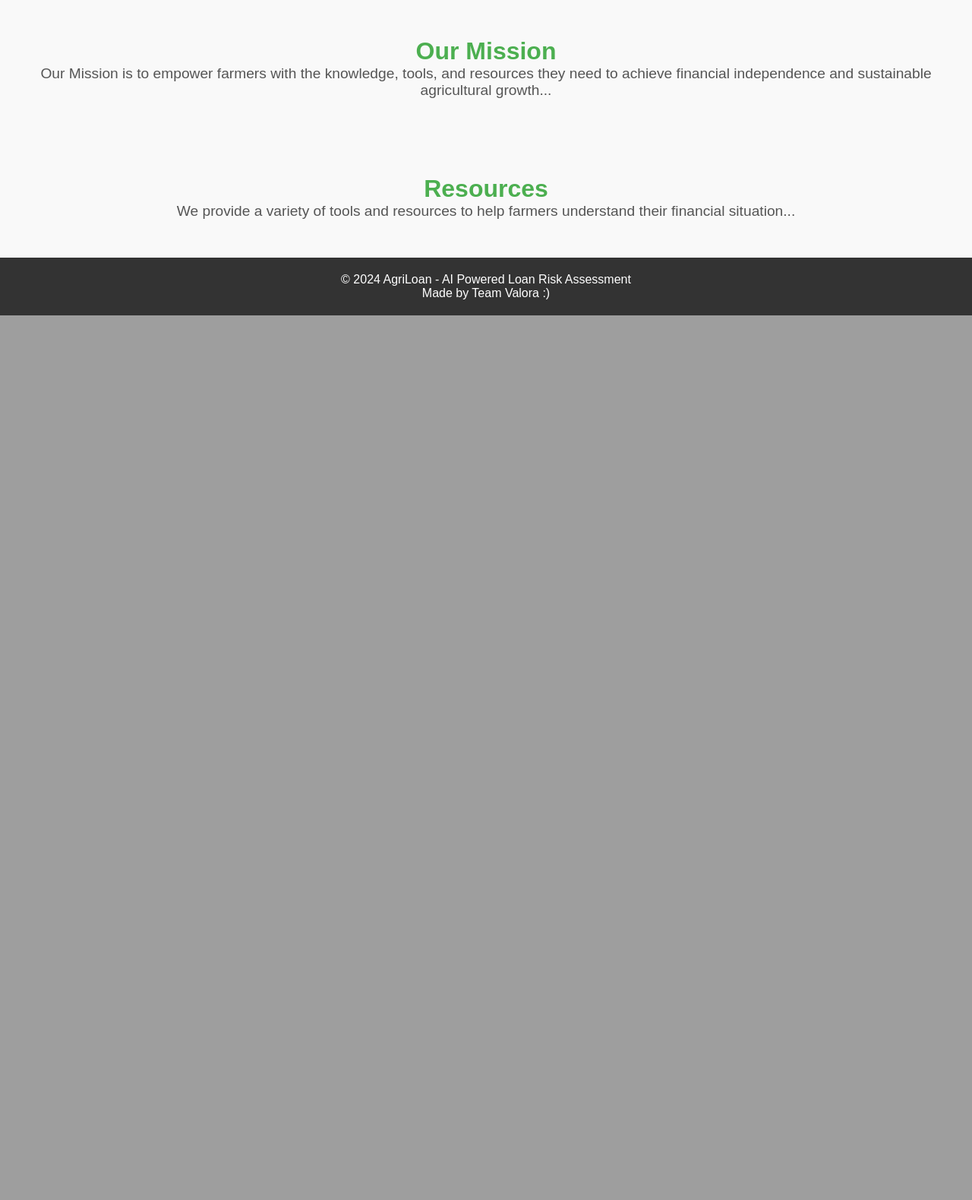
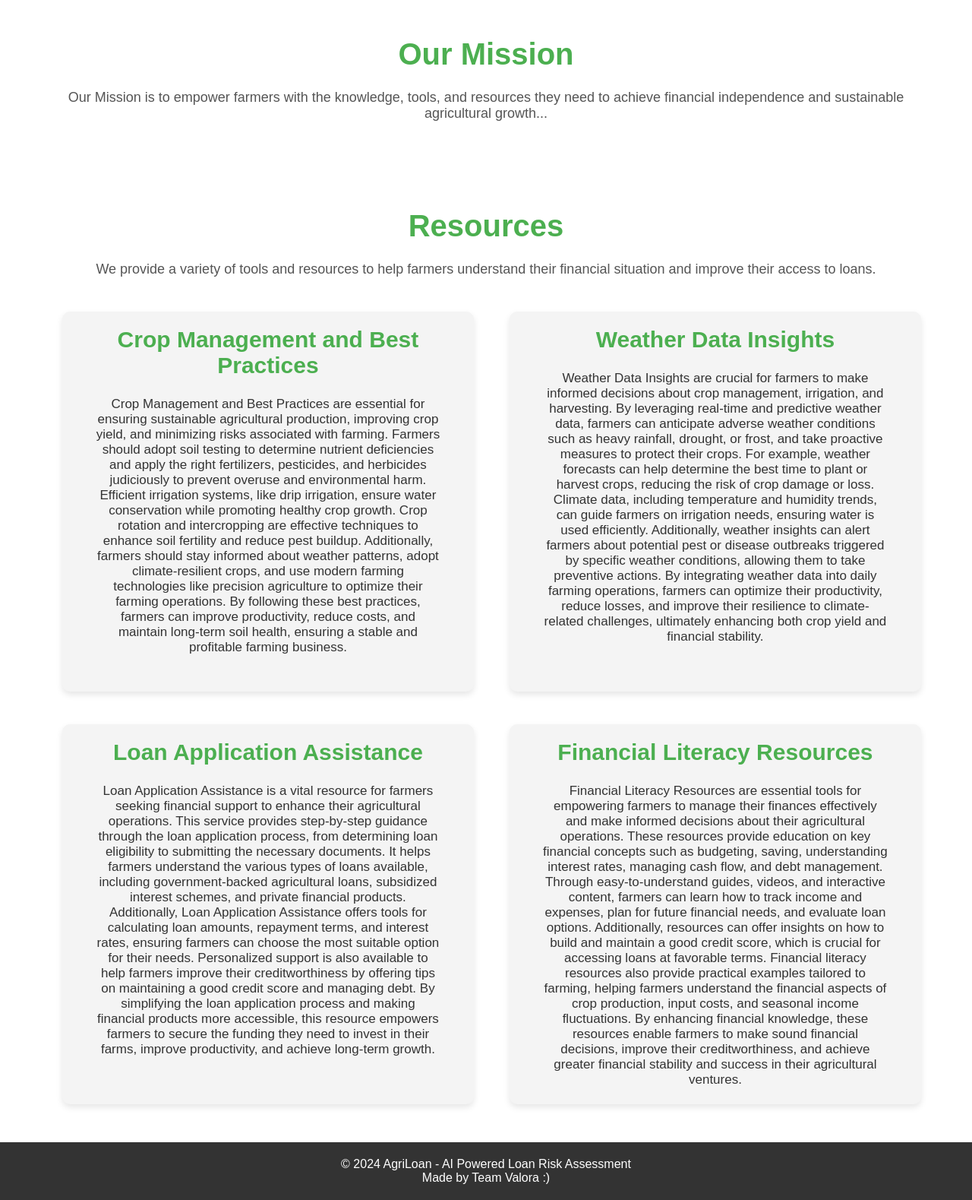
Before and after one commit to YashikaGupta09/AgriLoan, a Django app: page / in a window 1280 px wide. Shown: the part 532-2111 px from the top of the page at 76% size. Before the commit the page ends 947 px from the top, so only its background shows below. Run offline with Django 5.2, Linux system fonts and the light colour scheme.

Commit message:
Some corrections.

```diff
--- a/loan_assessment/statics/css/styles.css
+++ b/loan_assessment/statics/css/styles.css
@@ -1,4 +1,3 @@
-/* Reset some default styles */
         * {
             margin: 0;
             padding: 0;
@@ -7,7 +6,7 @@
 
         body {
             font-family: Arial, sans-serif;
-    background-color: #f9f9f9;
+            background-color: #ffffff;
             padding-top: 50px;
         }
 
@@ -19,10 +18,10 @@ nav {
             justify-content: space-between;
             align-items: center;
             box-shadow: 0 4px 8px rgba(0, 0, 0, 0.1);
-    position: fixed;
-    top: 0;
-    left: 0;
-    width: 100%;
+            position: fixed;  /* Makes the nav fixed at the top */
+            top: 7px;           /* Positions the nav at the very top */
+            left: 0;          /* Aligns it to the left of the page */
+            width: 100%;      /* Ensures the nav stretches across the full width */
             z-index: 1000;
         }
 
@@ -34,9 +33,17 @@ nav .logo img {
 
         nav ul {
             list-style: none;
+            padding: 0;
+            margin: 0;
             display: flex;
             gap: 32px;
+            justify-content: left;
+            flex-grow: 1;
             margin-left: 53px;
+        }
+
+        nav ul li {
+            display: inline;
         }
 
         nav ul li a {
@@ -50,13 +57,13 @@ nav ul li a {
 
         nav ul li a:hover {
             background-color: #45a049;
-    font-weight: bold;
-    text-decoration: underline;
+            font-weight: bold; /* Make the text bold on hover */
+            text-decoration: underline; /* Underline the text on hover */
         }
 
         /* Hero section */
         .hero {
-    background: url("{% static 'loanassessment/images/hero.jpg' %}") no-repeat center center/cover;
+            background: url('https://png.pngtree.com/thumb_back/fh260/background/20210302/pngtree-crop-green-rice-light-effect-wallpaper-image_571433.jpg') no-repeat center center/cover;
             color: white;
             padding: 156px 20px;
             text-align: center;
@@ -111,30 +118,33 @@ footer a {
         }
 
         .content h2 {
-    font-size: 2rem;
+            font-size: 2.5rem;
             color: #4CAF50;
         }
 
         .content p {
-    font-size: 1.2rem;
+            font-size: 18px;
             color: #555;
+            margin-top: 12px;
+            padding: 12px 24px 15px 24px;
         }
 
+        /* Resources Section */
         .cards-container {
             display: grid;
-    grid-template-columns: repeat(2, 1fr);
+            grid-template-columns: repeat(2, 1fr); /* 2 cards in each row */
             gap: 43px 0;
             margin-top: 30px;
             margin-left: 62px;
         }
 
         .card {
-    background-color: #1f5b20;
+            background-color: #f4f4f4;
             border-radius: 10px;
             padding: 20px;
             box-shadow: 0 4px 8px rgba(0, 0, 0, 0.1);
             transition: transform 0.3s ease, box-shadow 0.3s ease;
-    width: 92%;
+            width: 92%;  /* This ensures the card fills the width of its grid cell */
             height: 500px;
         }
 
@@ -145,12 +155,11 @@ footer a {
 
         .card h3 {
             font-size: 30px;
-    color: #fefffe;
+            color: #4CAF50;
             margin-bottom: 10px;
-    text-transform: uppercase;
         }
 
         .card p {
             font-size: 17px;
-    color: #fff;
+            color: #333;
         }
--- a/loan_assessment/templates/index.html
+++ b/loan_assessment/templates/index.html
@@ -14,7 +14,9 @@
     <nav>
         <div class="logo">
             <img src="{% static 'images/logo.png' %}" alt="AgriLoan AI Logo" /> <!-- Correct path -->
+
         </div>
+
         <ul>
             <li><a href="#home">Home</a></li>
             <li><a href="#mission">Mission</a></li>
@@ -38,7 +40,27 @@
     <!-- Resources Section -->
     <div id="resources" class="content">
         <h2>Resources</h2>
-        <p>We provide a variety of tools and resources to help farmers understand their financial situation...</p>
+        <p>We provide a variety of tools and resources to help farmers understand their financial situation and improve their access to loans.</p>
+
+        <div class="cards-container">
+            <div class="card">
+                <h3>Crop Management and Best Practices</h3>
+                <p>Crop Management and Best Practices are essential for ensuring sustainable agricultural production, improving crop yield, and minimizing risks associated with farming. Farmers should adopt soil testing to determine nutrient deficiencies and apply the right fertilizers, pesticides, and herbicides judiciously to prevent overuse and environmental harm. Efficient irrigation systems, like drip irrigation, ensure water conservation while promoting healthy crop growth. Crop rotation and intercropping are effective techniques to enhance soil fertility and reduce pest buildup. Additionally, farmers should stay informed about weather patterns, adopt climate-resilient crops, and use modern farming technologies like precision agriculture to optimize their farming operations. By following these best practices, farmers can improve productivity, reduce costs, and maintain long-term soil health, ensuring a stable and profitable farming business.</p>
+            </div>
+
+            <div class="card">
+                <h3>Weather Data Insights</h3>
+                <p>Weather Data Insights are crucial for farmers to make informed decisions about crop management, irrigation, and harvesting. By leveraging real-time and predictive weather data, farmers can anticipate adverse weather conditions such as heavy rainfall, drought, or frost, and take proactive measures to protect their crops. For example, weather forecasts can help determine the best time to plant or harvest crops, reducing the risk of crop damage or loss. Climate data, including temperature and humidity trends, can guide farmers on irrigation needs, ensuring water is used efficiently. Additionally, weather insights can alert farmers about potential pest or disease outbreaks triggered by specific weather conditions, allowing them to take preventive actions. By integrating weather data into daily farming operations, farmers can optimize their productivity, reduce losses, and improve their resilience to climate-related challenges, ultimately enhancing both crop yield and financial stability.</div>
+
+            <div class="card">
+                <h3>Loan Application Assistance</h3>
+                <p>Loan Application Assistance is a vital resource for farmers seeking financial support to enhance their agricultural operations. This service provides step-by-step guidance through the loan application process, from determining loan eligibility to submitting the necessary documents. It helps farmers understand the various types of loans available, including government-backed agricultural loans, subsidized interest schemes, and private financial products. Additionally, Loan Application Assistance offers tools for calculating loan amounts, repayment terms, and interest rates, ensuring farmers can choose the most suitable option for their needs. Personalized support is also available to help farmers improve their creditworthiness by offering tips on maintaining a good credit score and managing debt. By simplifying the loan application process and making financial products more accessible, this resource empowers farmers to secure the funding they need to invest in their farms, improve productivity, and achieve long-term growth.</div>
+
+            <div class="card">
+                <h3>Financial Literacy Resources</h3>
+                <p>Financial Literacy Resources are essential tools for empowering farmers to manage their finances effectively and make informed decisions about their agricultural operations. These resources provide education on key financial concepts such as budgeting, saving, understanding interest rates, managing cash flow, and debt management. Through easy-to-understand guides, videos, and interactive content, farmers can learn how to track income and expenses, plan for future financial needs, and evaluate loan options. Additionally, resources can offer insights on how to build and maintain a good credit score, which is crucial for accessing loans at favorable terms. Financial literacy resources also provide practical examples tailored to farming, helping farmers understand the financial aspects of crop production, input costs, and seasonal income fluctuations. By enhancing financial knowledge, these resources enable farmers to make sound financial decisions, improve their creditworthiness, and achieve greater financial stability and success in their agricultural ventures.
+                </div>
+        </div>
     </div>
 
     <!-- Footer -->
```
Also changed, not shown: loan_assessment/statics/images/logo.png (added). Lines whose indentation alone changed are shown as unchanged.
